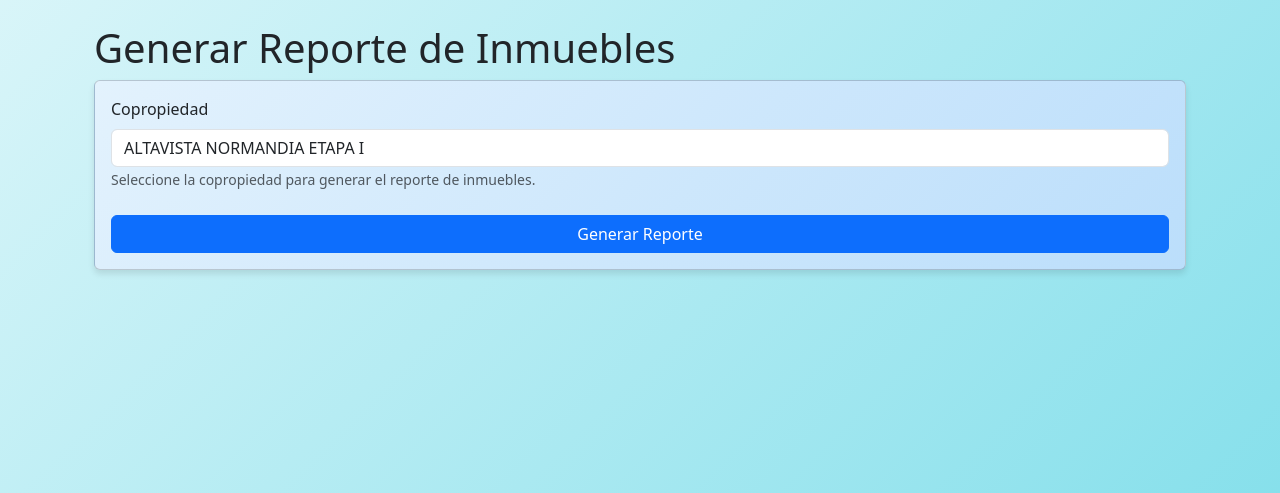
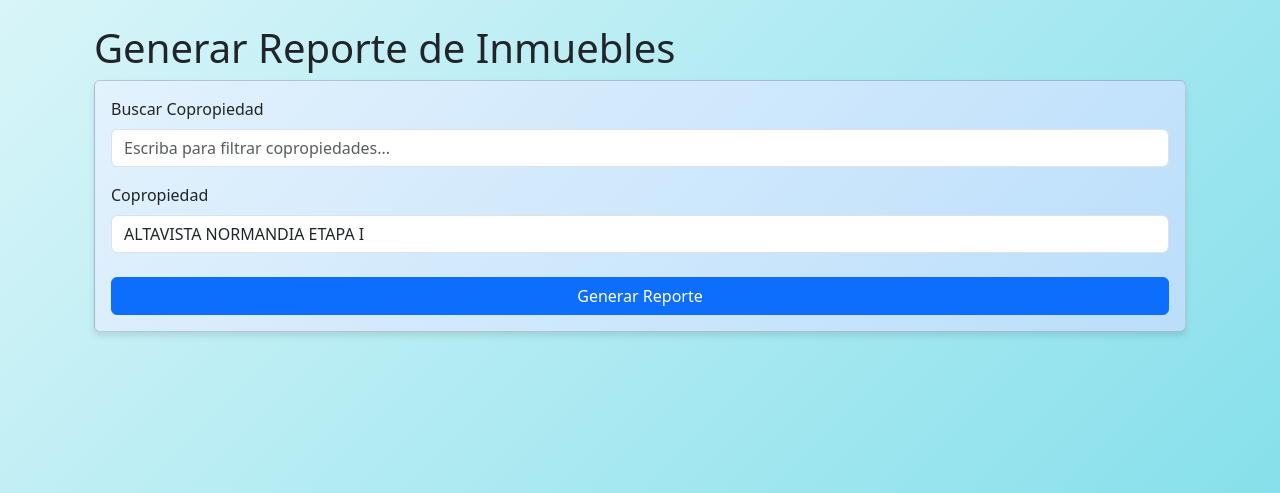
Before and after one commit to dquesada777/FormularioGJ, a Flask app: page /report in a window 1280 px wide; the page is wider, and only the part inside the window is pictured. Shown: the part 160-653 px from the top of that part. Run offline with Flask 3, Linux system fonts and the light colour scheme; a user stored in the database is signed in; some libraries are stand-ins or nearby versions.

Commit message:
Cambio de dato "matricula" por "periodo de gracia" en reporte pdf

```diff
--- a/app/routes.py
+++ b/app/routes.py
@@ -456,6 +456,10 @@ def upload_excel():
 @login_required
 def generate_report():
     form = ReportForm()
+
+    # Obtener todas las copropiedades para el campo de búsqueda
+    copropiedades = Copropiedad.query.order_by(Copropiedad.nombre).all()
+
     if form.validate_on_submit():
         try:
             # Generar el reporte PDF
@@ -473,7 +477,7 @@ def generate_report():
         except Exception as e:
             flash(f'Error al generar el reporte: {str(e)}', 'danger')
 
-    return render_template('report_form.html', title='Generar Reporte', form=form)
+    return render_template('report_form.html', title='Generar Reporte de Inmuebles', form=form, copropiedades=copropiedades)
 
 @main_bp.route('/admin_report', methods=['GET', 'POST'])
 @login_required
--- a/app/templates/report_form.html
+++ b/app/templates/report_form.html
@@ -6,20 +6,17 @@
 
     <div class="card mb-4" style="background: linear-gradient(135deg, #e3f2fd 0%, #bbdefb 100%);">
         <div class="card-body">
+            <div class="mb-3">
+                <label for="search" class="form-label">Buscar Copropiedad</label>
+                <input type="text" class="form-control" id="search" placeholder="Escriba para filtrar copropiedades...">
+            </div>
+
             <form method="post">
                 {{ form.hidden_tag() }}
 
                 <div class="mb-3">
                     {{ form.copropiedad.label(class="form-label") }}
-                    {{ form.copropiedad(class="form-control") }}
-                    {% if form.copropiedad.errors %}
-                        <div class="invalid-feedback">
-                            {% for error in form.copropiedad.errors %}
-                                {{ error }}
-                            {% endfor %}
-                        </div>
-                    {% endif %}
-                    <small class="form-text text-muted">Seleccione la copropiedad para generar el reporte de inmuebles.</small>
+                    {{ form.copropiedad(class="form-control", id="copropiedad-select") }}
                 </div>
 
                 <div class="d-grid mt-4">
@@ -30,3 +27,49 @@
     </div>
 </div>
 {% endblock %}
+
+{% block scripts_extra %}
+<script>
+    document.addEventListener('DOMContentLoaded', function() {
+        const searchInput = document.getElementById('search');
+        const selectElement = document.getElementById('copropiedad-select');
+
+        // Guardar las opciones originales
+        const originalOptions = [];
+        for (let i = 0; i < selectElement.options.length; i++) {
+            originalOptions.push({
+                value: selectElement.options[i].value,
+                text: selectElement.options[i].text
+            });
+        }
+
+        searchInput.addEventListener('input', function() {
+            const searchTerm = this.value.toLowerCase();
+
+            // Limpiar opciones actuales
+            selectElement.innerHTML = '';
+
+            // Filtrar y añadir opciones que coincidan con la búsqueda
+            let found = false;
+
+            originalOptions.forEach(option => {
+                if (option.text.toLowerCase().includes(searchTerm)) {
+                    const newOption = document.createElement('option');
+                    newOption.value = option.value;
+                    newOption.text = option.text;
+                    selectElement.appendChild(newOption);
+                    found = true;
+                }
+            });
+
+            // Si no hay resultados, mostrar un mensaje
+            if (!found) {
+                const noResultOption = document.createElement('option');
+                noResultOption.text = 'No se encontraron resultados';
+                noResultOption.disabled = true;
+                selectElement.appendChild(noResultOption);
+            }
+        });
+    });
+</script>
+{% endblock %}
--- a/app/utils.py
+++ b/app/utils.py
@@ -125,7 +125,7 @@ def generate_pdf_report(copropiedad_id):
     # Tabla de inmuebles
     if propiedades:
         # Encabezados
-        data = [["Inmueble", "Matrícula", "Propietario", "Fecha Ingreso", "Fecha Inicio Facturación"]]
+        data = [["Inmueble", "Periodo de Gracia", "Propietario", "Fecha Ingreso", "Fecha Inicio Facturación"]]
 
         # Datos
         for prop in propiedades:
@@ -135,7 +135,7 @@ def generate_pdf_report(copropiedad_id):
 
             data.append([
                 prop.inmueble,
-                prop.matricula,
+                prop.periodo_de_gracia,
                 propietario.strip(),
                 fecha_ingreso,
                 fecha_facturacion
```
